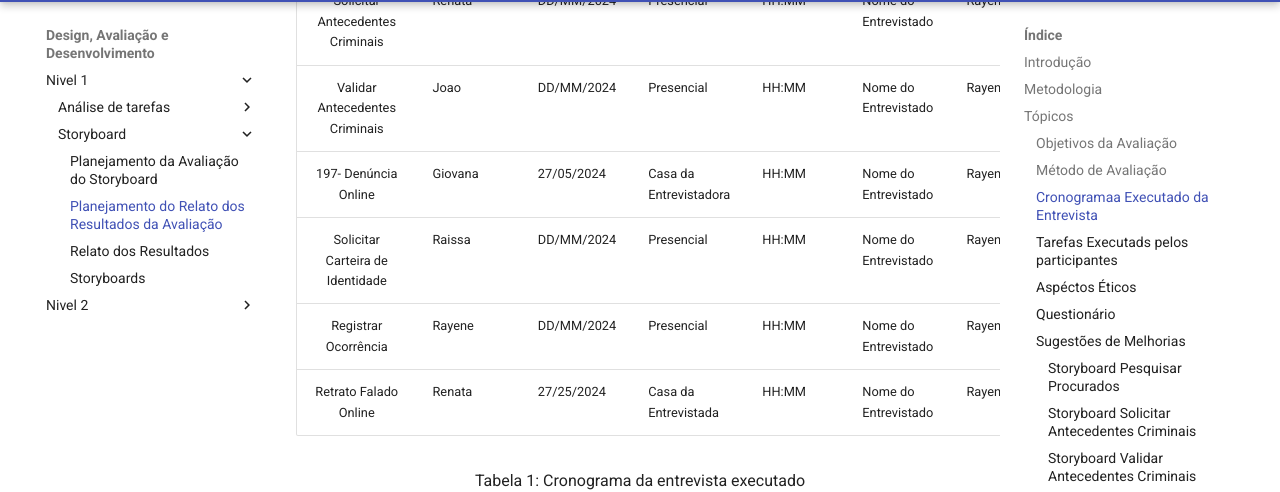
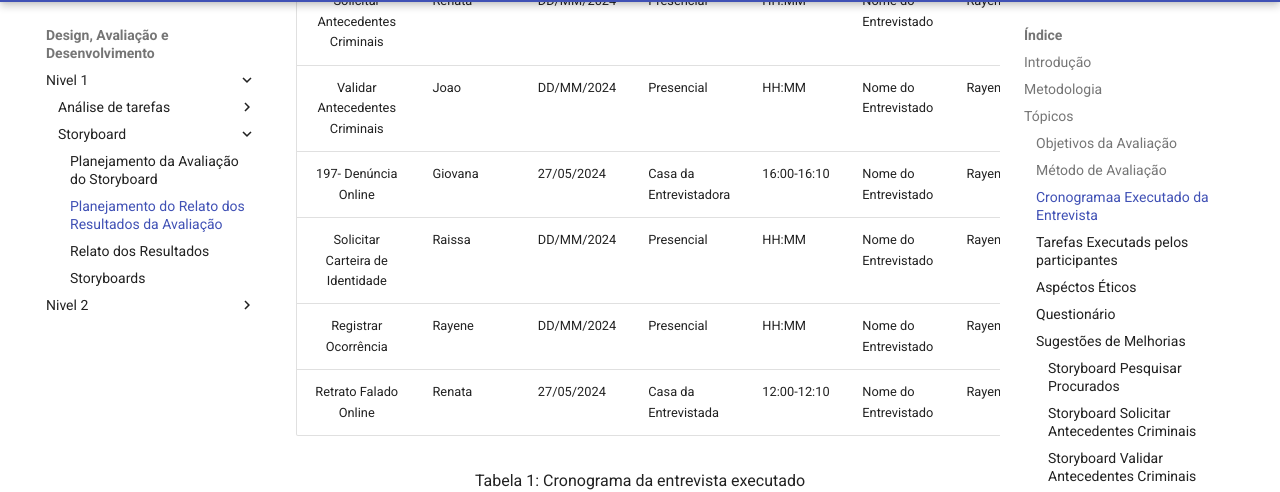
Before and after one commit to Interacao-Humano-Computador/2024.1-PCDF, an MkDocs documentation site: the page built from docs/design/Nivel1/storyboard/planejamento_relato.md, in a window 1280 px wide and 900 px high, scrolled down 1442 px. Shown: the part 94-586 px from the top of the window. Built offline with MkDocs 1.6.1 and Material for MkDocs 9.7.7, drawn with Linux system fonts in a browser that asks for light colours; comment, search, counter and statistics services are not loaded.

Commit message:
Cronograma relato

```diff
--- a/docs/design/Nivel1/storyboard/planejamento_relato.md
+++ b/docs/design/Nivel1/storyboard/planejamento_relato.md
@@ -27,10 +27,10 @@ Cronograma de planejamento das entrevistas em Planejamento da Avaliação do Sto
 | Pesquisar Procurados             | Lara                   | DD/MM/2024         | Presencial| HH:MM   | Nome do Entrevistado | Rayene | 27/05/2024      |
 | Solicitar Antecedentes Criminais | Renata                 | DD/MM/2024         | Presencial| HH:MM   | Nome do Entrevistado | Rayene  | 27/05/2024      |
 | Validar Antecedentes Criminais   | Joao                   | DD/MM/2024         | Presencial| HH:MM   | Nome do Entrevistado | Rayene  | 27/05/2024      |
-| 197- Denúncia Online             | Giovana                | 27/05/2024         | Casa da Entrevistadora| HH:MM   | Nome do Entrevistado | Rayene  | 27/05/2024      |
+| 197- Denúncia Online             | Giovana                | 27/05/2024         | Casa da Entrevistadora| 16:00-16:10   | Nome do Entrevistado | Rayene  | 27/05/2024      |
 | Solicitar Carteira de Identidade | Raissa                 | DD/MM/2024         | Presencial| HH:MM   | Nome do Entrevistado | Rayene  | 27/05/2024      |
 | Registrar Ocorrência             | Rayene                 | DD/MM/2024          | Presencial | HH:MM   | Nome do Entrevistado | Rayene  | 27/05/2024      |
-| Retrato Falado Online            | Renata                 | 27/25/2024         | Casa da Entrevistada| HH:MM   | Nome do Entrevistado | Rayene  | 27/05/2024      |
+| Retrato Falado Online            | Renata                 | 27/05/2024         | Casa da Entrevistada| 12:00-12:10   | Nome do Entrevistado | Rayene  | DD/05/2024      |
 
 
 <div align = 'center'>
```
